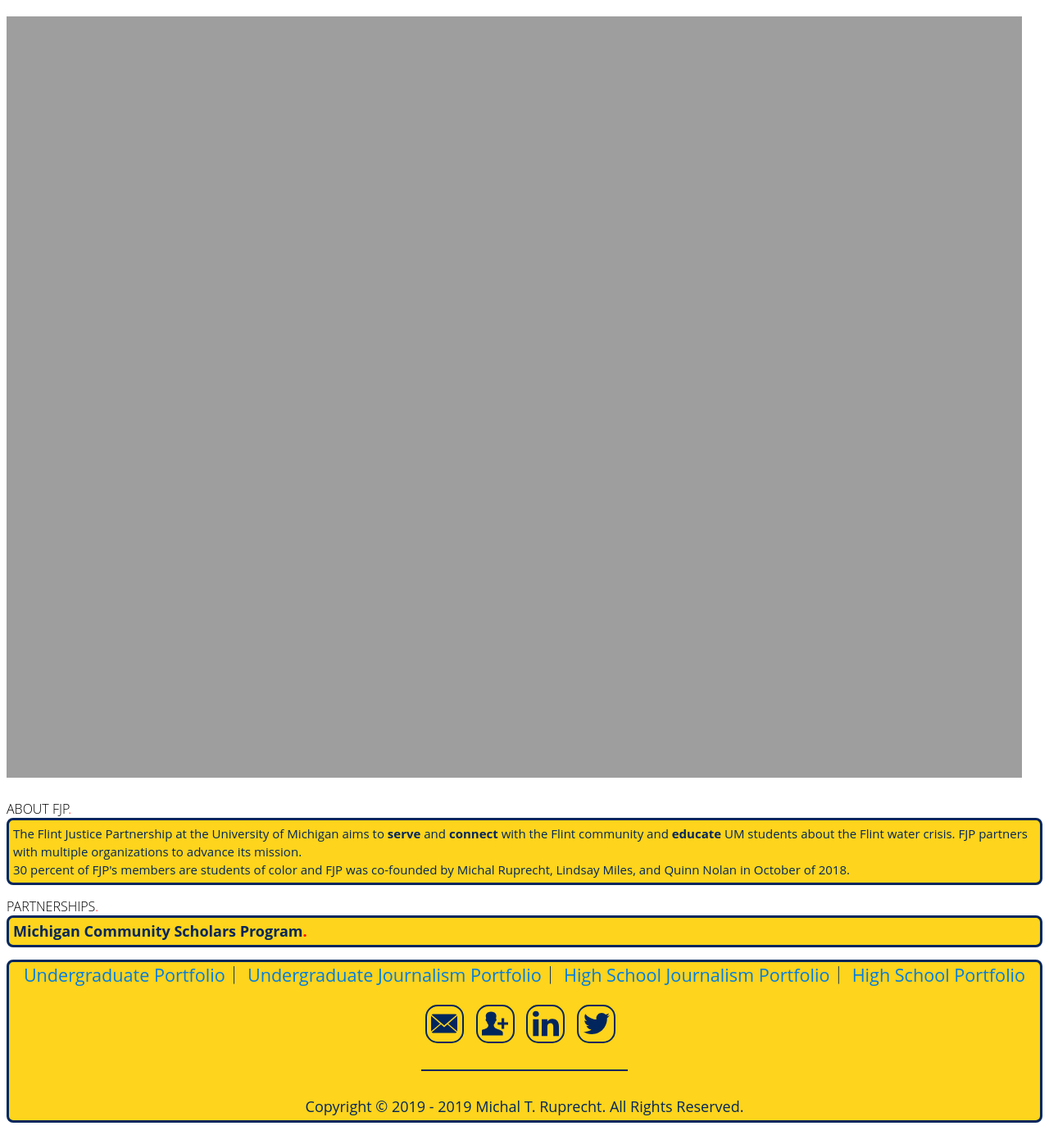
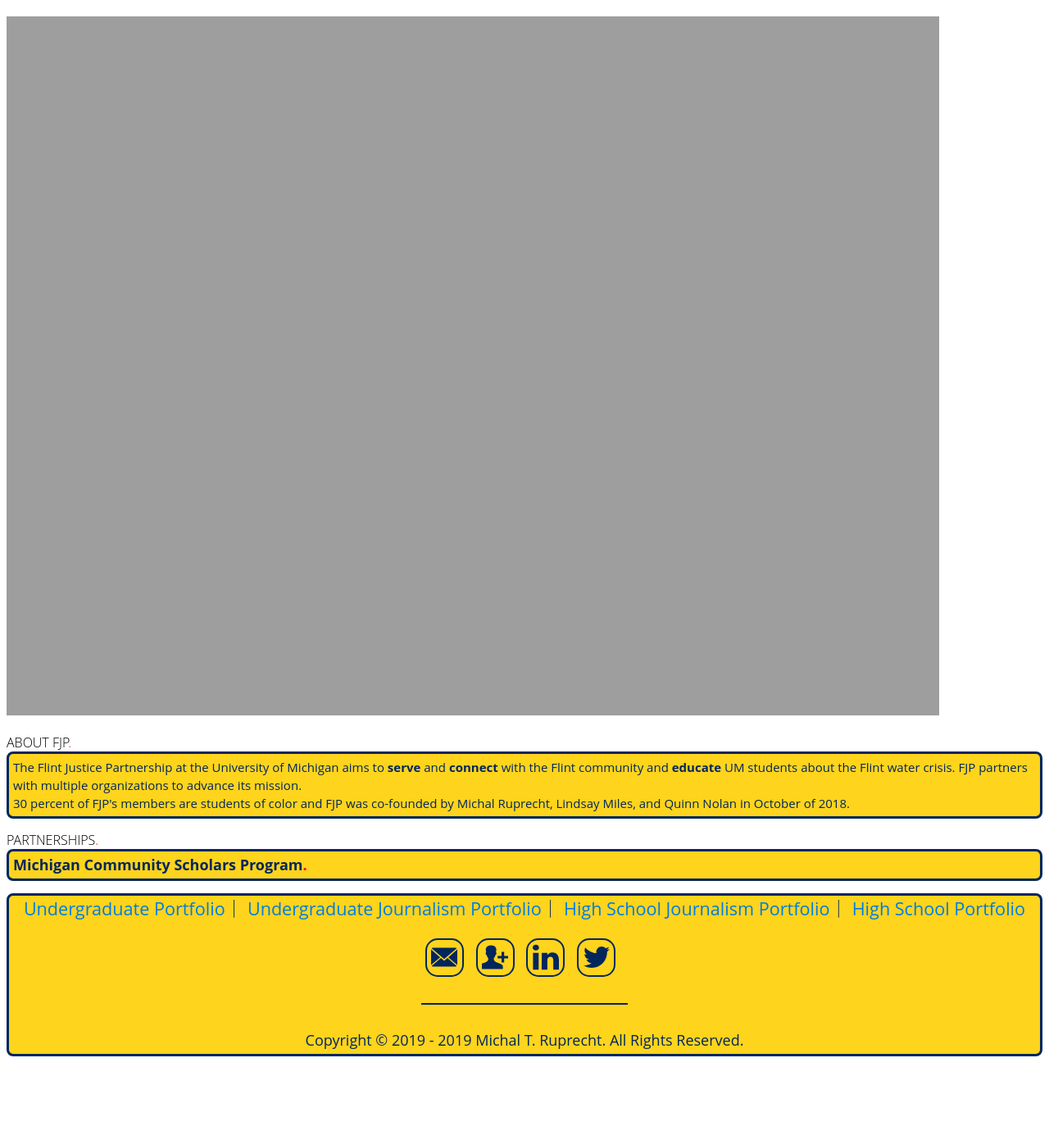
Before and after one commit to MichalRuprecht/michalruprecht.github.io, a Jekyll site: the page built from pages/journalism.html, in a window 1280 px wide. Shown: the whole page at 82% size. Built offline with Jekyll 4.4.1, drawn with Linux system fonts in a browser that asks for light colours; after the commit the page ends 1304 px from its top, so only the background shows below that.

Commit message:
Update journalism.html

```diff
--- a/pages/journalism.html
+++ b/pages/journalism.html
@@ -8,7 +8,7 @@ title: Michal T. Ruprecht Official Website
     <title>Journalism Portfolio - Michal Ruprecht</title>
   </head>
   <body>
-    <img src="https://michalruprecht.com/assets/jp/profile.svg" alt="Michal Ruprecht" width="98%">
+    <img src="https://michalruprecht.com/assets/jp/profile.svg" alt="Michal Ruprecht" width="90%" align="center">
 
     <div class="title">
       <br />ABOUT FJP<font color="#FF0000">.</font>
```
